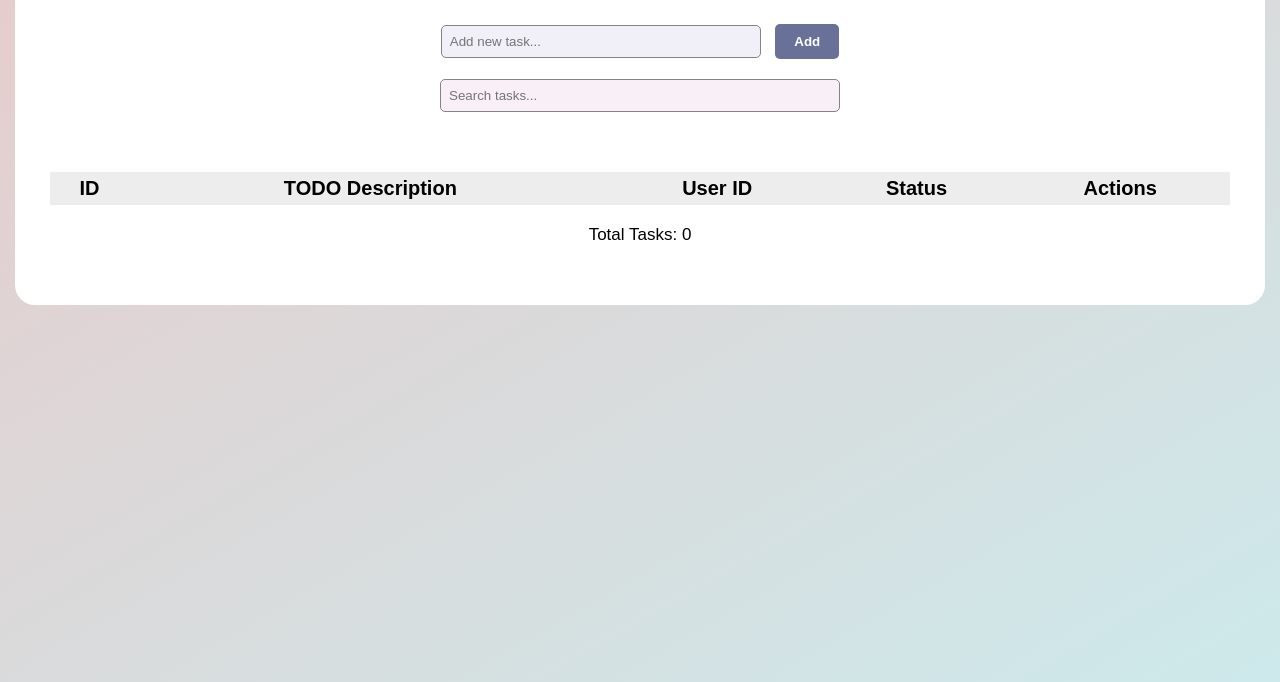
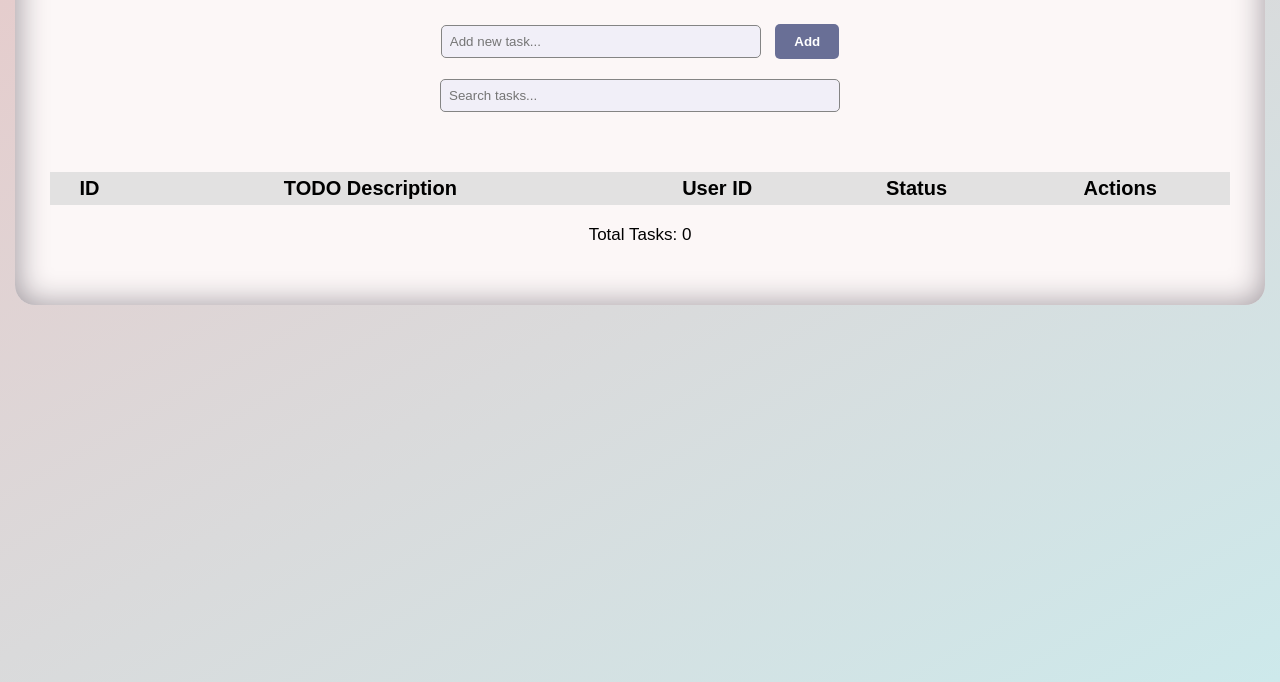
Before and after one commit to Rahaf-Mansour/fts-toDo-list-dom, a plain HTML site: page index.html in a window 1280 px wide. Shown: the part 118-800 px from the top of the page. Drawn offline with Linux system fonts and the light colour scheme; no server answers.

Commit message:
Enhance the styling file by styling the class all and remove unneeded styling

```diff
--- a/style.css
+++ b/style.css
@@ -12,6 +12,12 @@
     padding: 15px;
 }
 
+.all {
+    box-shadow: 1px 1px 30px 2px #a19aa0 inset;
+    background-color: #fcf7f7;
+    border-radius: 20px;
+}
+
 button:hover {
     opacity: 0.8;
 }
@@ -19,13 +25,7 @@ button:hover {
 .to-do-top, .to-do-bottom {
     margin: 0px auto;
     padding: 40px 35px;
-    background-color: #fff;
     text-align: center;
-}
-
-.to-do-top {
-    border-top-left-radius: 20px;
-    border-top-right-radius: 20px;
 }
 
 .to-do-top .app-title {
@@ -34,11 +34,6 @@ button:hover {
 
 .form-container {
     margin: 20px 0;
-}
-
-.to-do-bottom {
-    border-bottom-left-radius: 20px;
-    border-bottom-right-radius: 20px;
 }
 
 .add-btn {
@@ -67,7 +62,6 @@ button:hover {
 
 #search {
     min-width: 25rem;
-    background-color: #f8eff7;
 }
 
 .table-list {
@@ -77,7 +71,7 @@ button:hover {
 }
 
 .table-list .table-head th {
-    background-color: #ededee;
+    background-color: #dededed2;
     font-size: 20px;
     padding: 5px;
 }
```
